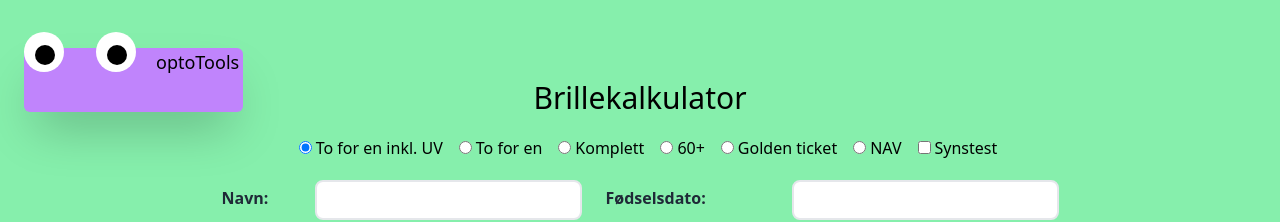
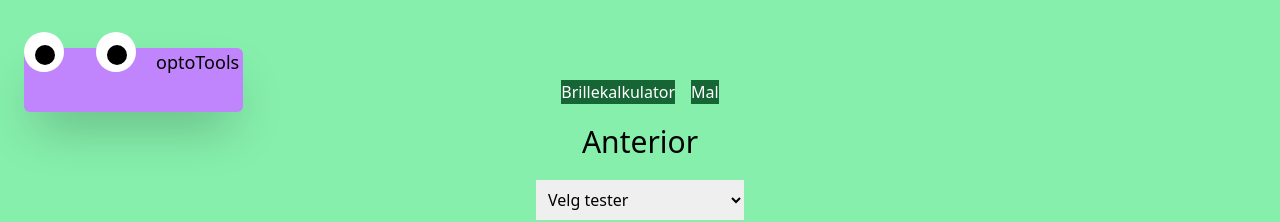
Before and after one commit to nikolaisundal/optoTools, a React (Vite) app: page / in a window 1280 px wide. Shown: the top 222 px of the page. Built offline with nearby package versions, Linux system fonts and the light colour scheme.

Commit message:
added route and changed private to false

```diff
--- a/package.json
+++ b/package.json
@@ -1,6 +1,6 @@
 {
   "name": "optotools",
-  "private": true,
+  "private": false,
   "version": "0.0.0",
   "type": "module",
   "scripts": {
--- a/src/App.jsx
+++ b/src/App.jsx
@@ -46,7 +46,7 @@ function App() {
   }
 
 
-  const [route, setRoute] = useState("calculator")
+  const [route, setRoute] = useState("template")
   const [offerSelect, setOfferSelect] = useState("ToForEnUV")
   const [modalVisible, setModalVisible] = useState(false)
   const [options] = useState(lens)
@@ -304,6 +304,11 @@ function App() {
     setSpecPrice(specPriceCopy)
     handleCalculateTotal()
   }
+
+  const handleRouteChange = (e) => {
+    setRoute(e.target.id)
+  }
+
   return (
     <>
     <div className="mt-20">
@@ -312,6 +317,18 @@ function App() {
       <Eye className="cursor-pointer pl-2" />
       <div className='text-lg px-1'>optoTools</div>
     </div>
+    </div>
+    <div className='text-center'>
+      <button className='bg-green-800 text-white mr-2'
+        id="calculator"
+        onClick={(e)=> handleRouteChange(e)}>
+        Brillekalkulator
+      </button>
+      <button className='bg-green-800 text-white ml-2'
+        id="template"
+        onClick={(e)=> handleRouteChange(e)}>
+        Mal
+      </button>
     </div>
     {route === "template" &&
       <>
```
